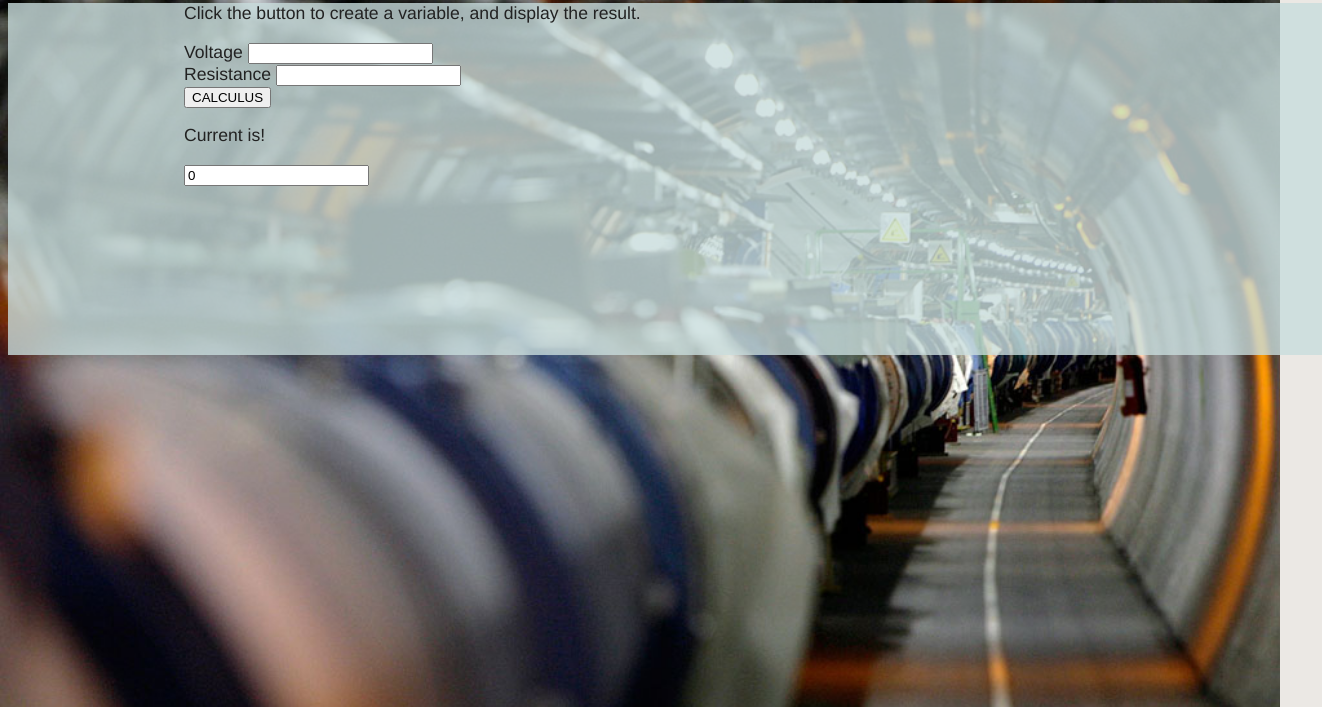
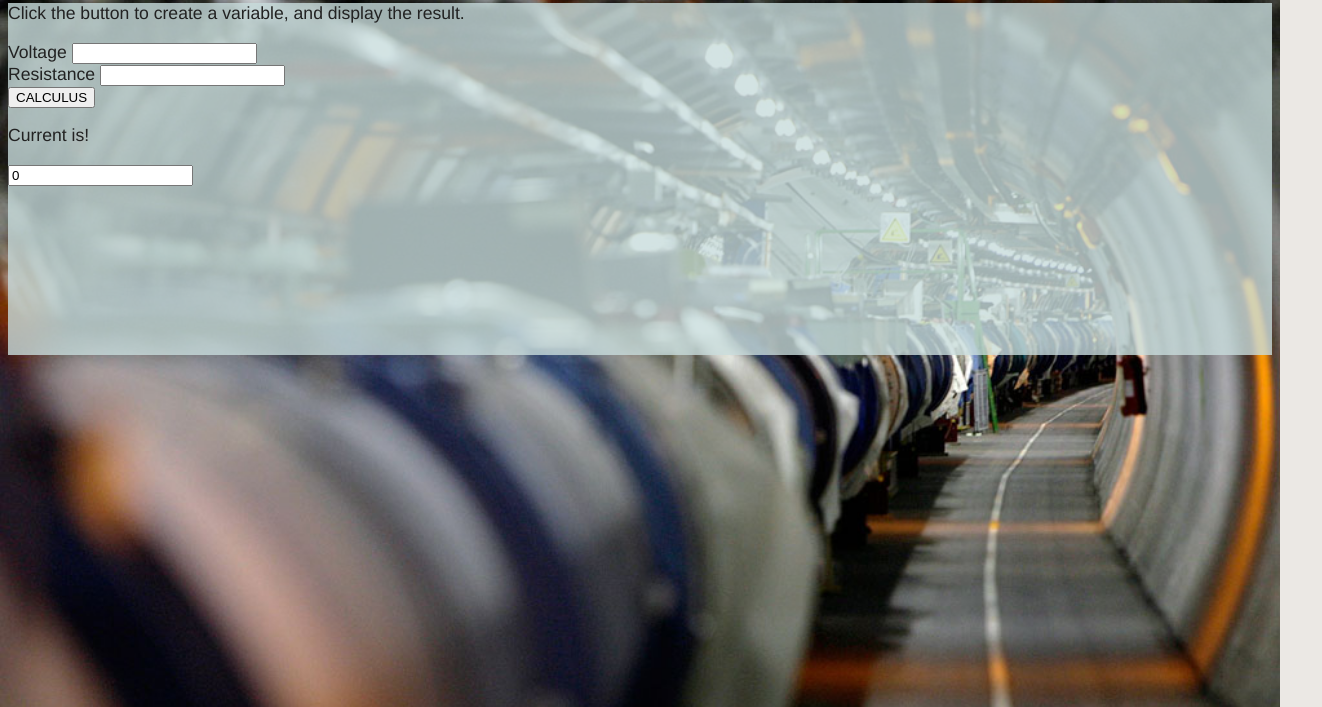
Before and after one commit to farazoman/capa_solver, a plain HTML site: page capa/testing.html in a window 1280 px wide. Shown: the part 93-800 px from the top of the page, 1322 px wide, since content can reach past the window. Drawn offline with Linux system fonts and the light colour scheme.

Commit message:
temp fix to screen width

```diff
--- a/capa/css/borderLayout.css
+++ b/capa/css/borderLayout.css
@@ -44,10 +44,10 @@ body {
 
   #div2{
      text-align:center;
-    width:90%;
+    width:100%;
     height: 20em;
-    padding-left: 10em;
-    padding-right: 0em;
+    padding-left: 0em;
+    margin-right: 0em;
     display:block;
     text-align:left;
     background-color: rgba(200,220,220,.8);
```
